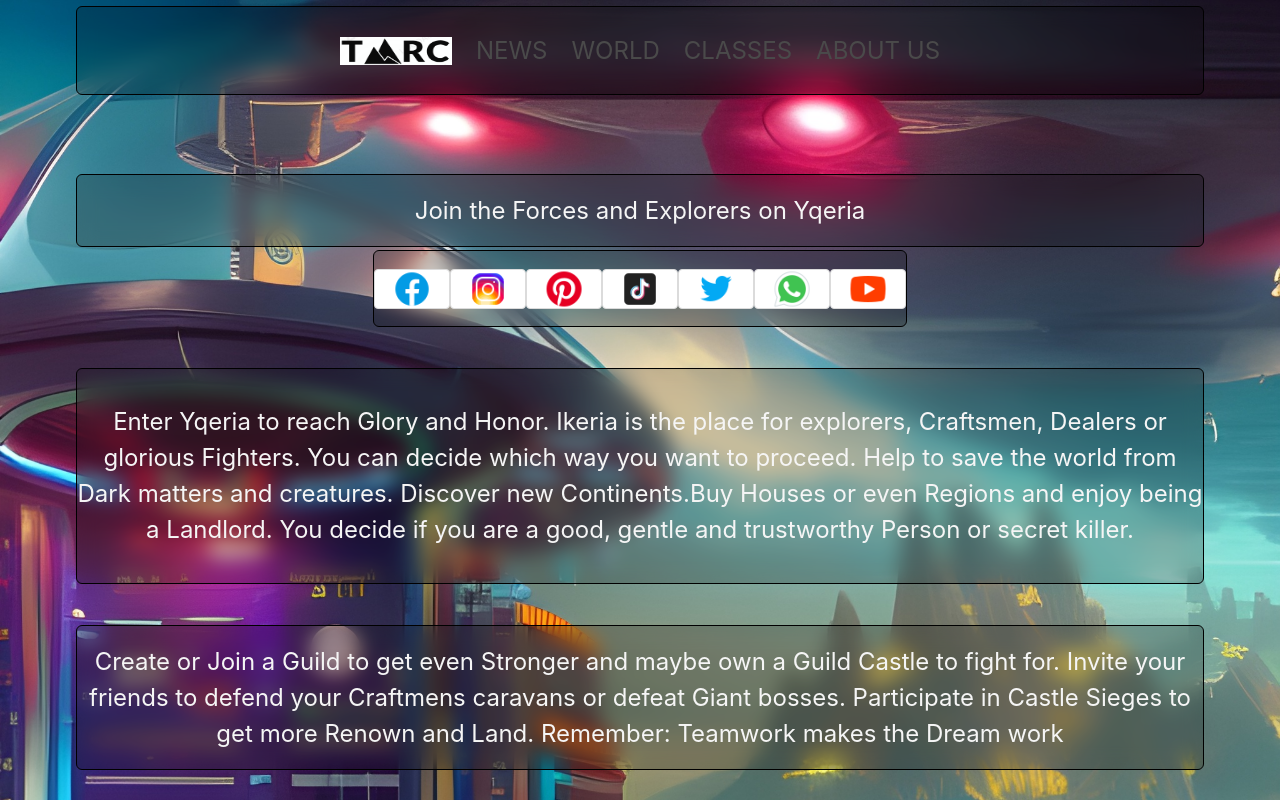
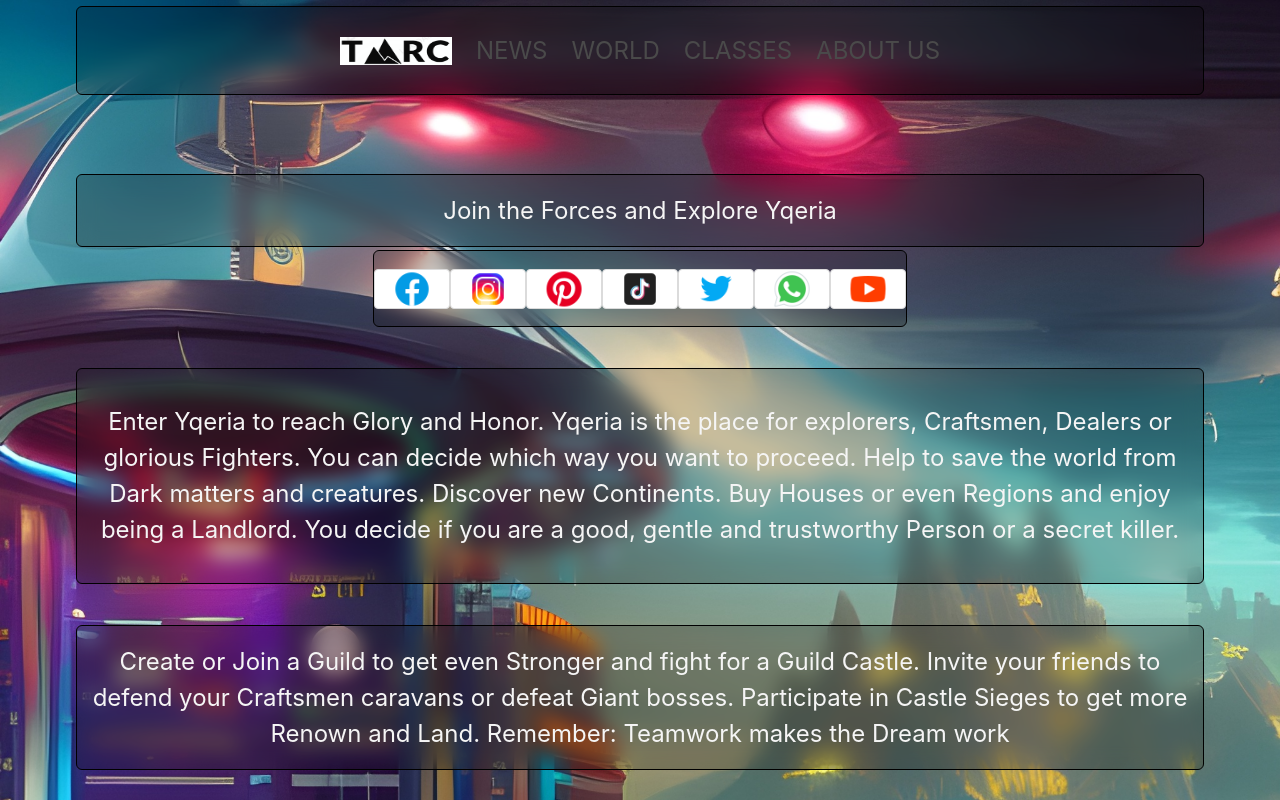
Before and after one commit to trklkddr/Time-Machine-Rescue-Challenge, a plain HTML site: page index.html in a window 1280 px wide. Drawn offline with nearby package versions, Linux system fonts and the light colour scheme.

Commit message:
Rechtschreibung index

```diff
--- a/index.html
+++ b/index.html
@@ -80,18 +80,18 @@
 
     </div>
 
-    <div class="section2 has-text-centered">Join the Forces and Explorers on Yqeria
+    <div class="section2 has-text-centered">Join the Forces and Explore Yqeria
 
 
     </div>
 
     <div class="section3 has-text-centered">
         Enter Yqeria to reach Glory and Honor.
-        Ikeria is the place for explorers, Craftsmen, Dealers or glorious Fighters.
+        Yqeria is the place for explorers, Craftsmen, Dealers or glorious Fighters.
         You can decide which way you want to proceed.
         Help to save the world from Dark matters and creatures.
-        Discover new Continents.Buy Houses or even Regions and enjoy being a Landlord.
-        You decide if you are a good, gentle and trustworthy Person or secret killer.</div>
+        Discover new Continents. Buy Houses or even Regions and enjoy being a Landlord.
+        You decide if you are a good, gentle and trustworthy Person or a secret killer.</div>
     <div class="article">
 
         <button class="button is-centered"><img src="./pics/facebook48x48.png" alt="FB"></button>
@@ -105,8 +105,8 @@
     </div>
 
     <div class="section4 has-text-centered">
-        Create or Join a Guild to get even Stronger and maybe own a Guild Castle to fight for.
-        Invite your friends to defend your Craftmens caravans or defeat Giant bosses.
+        Create or Join a Guild to get even Stronger and fight for a Guild Castle.
+        Invite your friends to defend your Craftsmen caravans or defeat Giant bosses.
         Participate in Castle Sieges to get more Renown and Land.
         Remember: Teamwork makes the Dream work
     </div>
```
